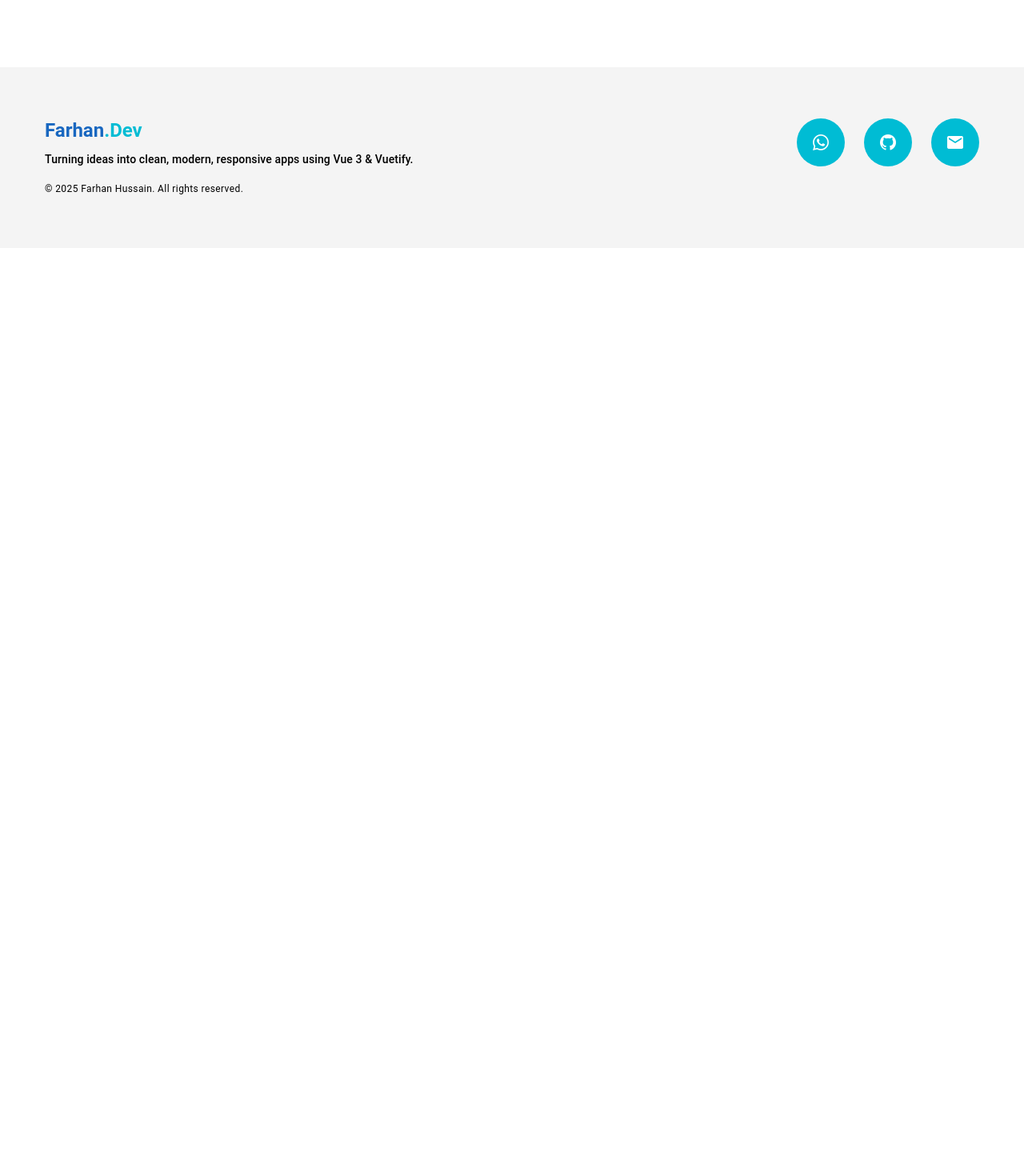
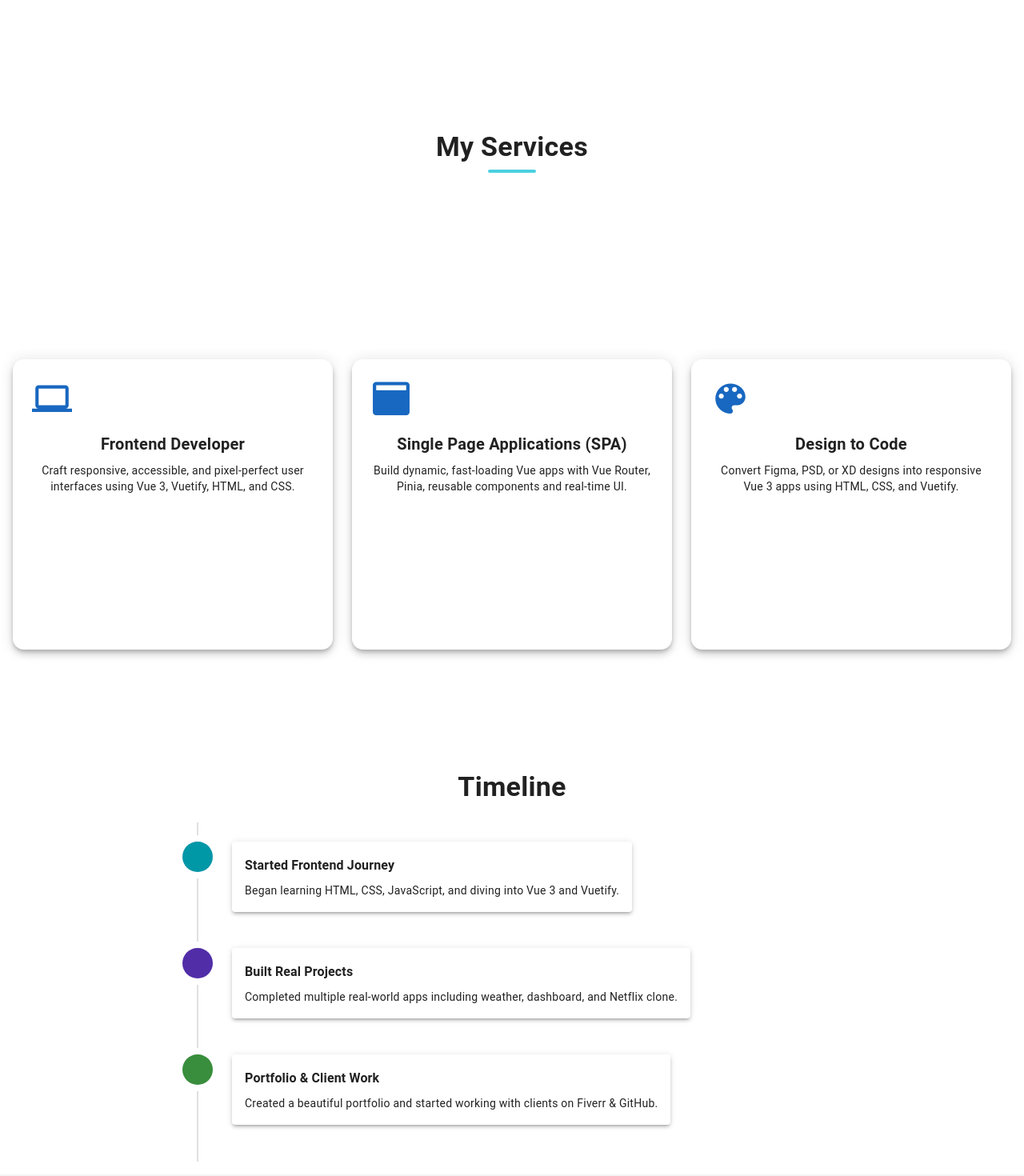
Before and after one commit to Farhan5685/Portfolio, a Vue app: page / in a window 1280 px wide. Shown: the part 780-2250 px from the top of the page at 80% size. Before the commit the page ends 1090 px from the top, so only its background shows below. Built offline with nearby package versions, Linux system fonts and the light colour scheme.

Commit message:
Update: Fix GitHub Pages deployment with Vite config

```diff
--- a/package.json
+++ b/package.json
@@ -7,7 +7,7 @@
     "dev": "vite",
     "build": "vite build",
     "preview": "vite preview",
-    "deploy": "npm run build && gh-pages -d dist"
+    "deploy": "vite build && cp dist/index.html dist/404.html && gh-pages -d dist"
   },
   "dependencies": {
     "@mdi/font": "^7.4.47",
--- a/src/components/HeroSection.vue
+++ b/src/components/HeroSection.vue
@@ -1,23 +1,20 @@
 <template>
-    <v-container class="fill-height d-flex align-center justify-center">
-      <v-row class="text-center" justify="center">
+  <v-container class="hero-wrapper" fluid>
+    <!-- HERO SECTION (100vh) -->
+    <v-row class="text-center" justify="center" align="center" style="height: 100vh">
       <v-col cols="12" md="8">
-          <!-- Name -->
         <h1 class="text-h3 font-weight-bold mb-4 fade-in">
           Hi, I’m <span class="text-primary">Farhan Hussain</span>
         </h1>
 
-          <!-- Animated Title -->
         <h2 class="text-h5 mb-4 slide-up animate-text">
           {{ titles[currentTitleIndex] }}
         </h2>
 
-          <!-- Bio -->
         <p class="text-body-1 mb-6 fade-in delay-1">
           I’m a passionate frontend developer crafting modern interfaces using Vue 3 and Vuetify with love and perfection.
         </p>
 
-          <!-- CTA Button -->
         <v-btn
           color="primary"
           size="large"
@@ -27,6 +24,60 @@
         >
           Hire Me
         </v-btn>
+      </v-col>
+    </v-row>
+
+    <!-- SERVICES SECTION (100vh) -->
+    <v-row justify="center" class="text-center scroll-section py-16" style="min-height: 100vh">
+      <v-col cols="12">
+        <h2 class="text-h4 font-weight-bold mb-2 fade-in">My Services</h2>
+        <div class="underline mx-auto mb-10"></div>
+      </v-col>
+
+      <v-col
+        v-for="(service, i) in services"
+        :key="i"
+        cols="12"
+        sm="6"
+        md="4"
+        class="fade-in-on-scroll d-flex"
+      >
+        <v-hover v-slot="{ isHovering, props }">
+          <v-card
+            v-bind="props"
+            class="pa-6 text-center transition flex-grow-1"
+            elevation="6"
+            :class="{ 'hovered-card': isHovering }"
+          >
+            <v-icon justify="center" color="primary" size="50" class="mb-4 ">{{ service.icon }}</v-icon>
+            <h3 class="text-h6 font-weight-bold mb-2">{{ service.title }}</h3>
+            <p class="text-body-2">{{ service.description }}</p>
+          </v-card>
+        </v-hover>
+      </v-col>
+    </v-row>
+
+    <!-- TIMELINE SECTION -->
+    <v-row justify="center" class="py-16 scroll-section fade-in-on-scroll">
+      <v-col cols="12" md="8">
+        <h2 class="text-h4 font-weight-bold mb-6 text-center">Timeline</h2>
+
+        <v-timeline align="start" side="end" line-inset="8" density="compact">
+          <v-timeline-item
+            v-for="(event, i) in timeline"
+            :key="i"
+            :dot-color="event.color"
+            fill-dot
+          >
+            <template #opposite>
+              <strong>{{ event.year }}</strong>
+            </template>
+            <v-card elevation="3" class="pa-4">
+              <h3 class="text-subtitle-1 font-weight-bold mb-2">{{ event.title }}</h3>
+              <p class="text-body-2">{{ event.description }}</p>
+            </v-card>
+          </v-timeline-item>
+        </v-timeline>
       </v-col>
     </v-row>
   </v-container>
@@ -41,45 +92,95 @@
   'Clean UI Coder',
   'Perfect'
 ]
-
 const currentTitleIndex = ref(0)
 
 onMounted(() => {
   setInterval(() => {
     currentTitleIndex.value = (currentTitleIndex.value + 1) % titles.length
   }, 2500)
+
+  // Animate on scroll
+  const observer = new IntersectionObserver(entries => {
+    entries.forEach(entry => {
+      if (entry.isIntersecting) {
+        entry.target.classList.add('scroll-visible')
+      }
     })
+  }, { threshold: 0.1 })
+
+  document.querySelectorAll('.fade-in-on-scroll').forEach(el => observer.observe(el))
+})
+
+const services = [
+  {
+    title: 'Frontend Developer',
+    description:
+      'Craft responsive, accessible, and pixel-perfect user interfaces using Vue 3, Vuetify, HTML, and CSS.',
+    icon: 'mdi-laptop'
+  },
+  {
+    title: 'Single Page Applications (SPA)',
+    description:
+      'Build dynamic, fast-loading Vue apps with Vue Router, Pinia, reusable components and real-time UI.',
+    icon: 'mdi-application'
+  },
+  {
+    title: 'Design to Code',
+    description:
+      'Convert Figma, PSD, or XD designs into responsive Vue 3 apps using HTML, CSS, and Vuetify.',
+    icon: 'mdi-palette'
+  }
+]
+
+const timeline = [
+  {
+    year: '2023',
+    title: 'Started Frontend Journey',
+    description: 'Began learning HTML, CSS, JavaScript, and diving into Vue 3 and Vuetify.',
+    color: 'cyan-darken-2'
+  },
+  {
+    year: '2024',
+    title: 'Built Real Projects',
+    description: 'Completed multiple real-world apps including weather, dashboard, and Netflix clone.',
+    color: 'deep-purple-darken-2'
+  },
+  {
+    year: '2025',
+    title: 'Portfolio & Client Work',
+    description: 'Created a beautiful portfolio and started working with clients on Fiverr & GitHub.',
+    color: 'green-darken-2'
+  }
+]
 </script>
 
 <style scoped>
-  .fill-height {
-    min-height: 100vh;
+.hero-wrapper {
+  scroll-behavior: smooth;
+  overflow-x: hidden;
 }
 
+/* Animations */
 .fade-in {
   opacity: 0;
   transform: translateY(20px);
   animation: fadeIn 1s ease-out forwards;
 }
-
 .fade-in.delay-1 {
   animation-delay: 0.5s;
 }
 .fade-in.delay-2 {
   animation-delay: 1s;
 }
-
 @keyframes fadeIn {
   to {
     opacity: 1;
     transform: none;
   }
 }
-
 .slide-up {
   animation: slideUp 0.8s ease-out forwards;
 }
-
 @keyframes slideUp {
   from {
     transform: translateY(20px);
@@ -90,9 +191,56 @@
     opacity: 1;
   }
 }
-
 .animate-text {
   color: #00bcd4;
   transition: all 0.3s ease;
 }
+
+/* Scroll Animation */
+.fade-in-on-scroll {
+  opacity: 0;
+  transform: translateY(40px);
+  transition: all 0.6s ease;
+}
+.fade-in-on-scroll.scroll-visible {
+  opacity: 1;
+  transform: translateY(0);
+}
+
+/* Underline */
+.underline {
+  width: 80px;
+  height: 4px;
+  background: #00bcd4;
+  border-radius: 4px;
+  animation: pulse 1.5s ease-in-out infinite;
+  text-overflow:hidden;
+}
+@keyframes pulse {
+  0% {
+    width: 60px;
+    opacity: 0.7;
+  }
+  50% {
+    width: 80px;
+    opacity: 1;
+  }
+  100% {
+    width: 60px;
+    opacity: 0.7;
+  }
+}
+
+/* Card */
+.transition {
+  transition: all 0.3s ease;
+  border-radius: 14px;
+  display: flex;
+  flex-direction: column;
+  height: 100%;
+}
+.hovered-card {
+  transform: translateY(-6px);
+  box-shadow: 0 10px 20px rgba(0, 188, 212, 0.3);
+}
 </style>
--- a/src/components/ProjectsSection.vue
+++ b/src/components/ProjectsSection.vue
@@ -77,7 +77,7 @@ const projects = [
       "A modern admin panel with theme toggle, CRUD users, charts, and protected routes. Built with Vue 3 + Vuetify + Pinia.",
     image: new URL('@/assets/admindashboard.PNG', import.meta.url).href,
     tech: ["Vue 3", "Vuetify", "Pinia", "Chart.js"],
-    demo: "https://admindashboard-farhan5685s-projects.vercel.app",
+    demo: "https://admin-dashboard-farhan-5cv1.vercel.app/",
     github: "https://github.com/Farhan5685/AdminDashboard",
   },
   {
--- a/vite.config.js
+++ b/vite.config.js
@@ -1,18 +1,14 @@
 import { fileURLToPath, URL } from 'node:url'
-
 import { defineConfig } from 'vite'
 import vue from '@vitejs/plugin-vue'
 import vueDevTools from 'vite-plugin-vue-devtools'
 
-// https://vite.dev/config/
 export default defineConfig({
-  plugins: [
-    vue(),
-    vueDevTools(),
-  ],
+  base: '/Portfolio/', // 👈 MUST match your GitHub repo name exactly (case-sensitive)
+  plugins: [vue(), vueDevTools()],
   resolve: {
     alias: {
       '@': fileURLToPath(new URL('./src', import.meta.url))
-    },
-  },
+    }
+  }
 })
```
Also changed, not shown: src/assets/farhan.jpeg. Lines whose indentation alone changed are shown as unchanged.
